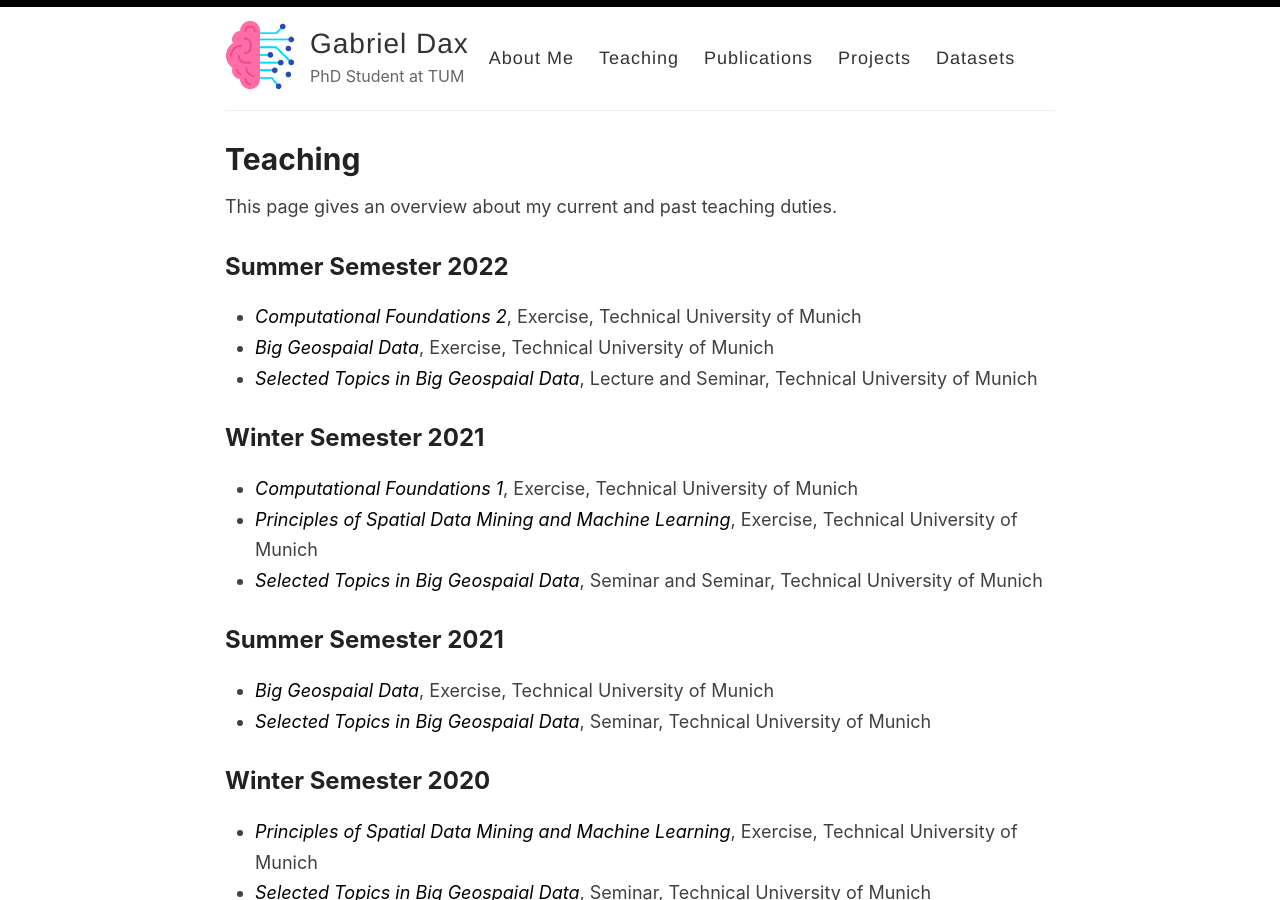
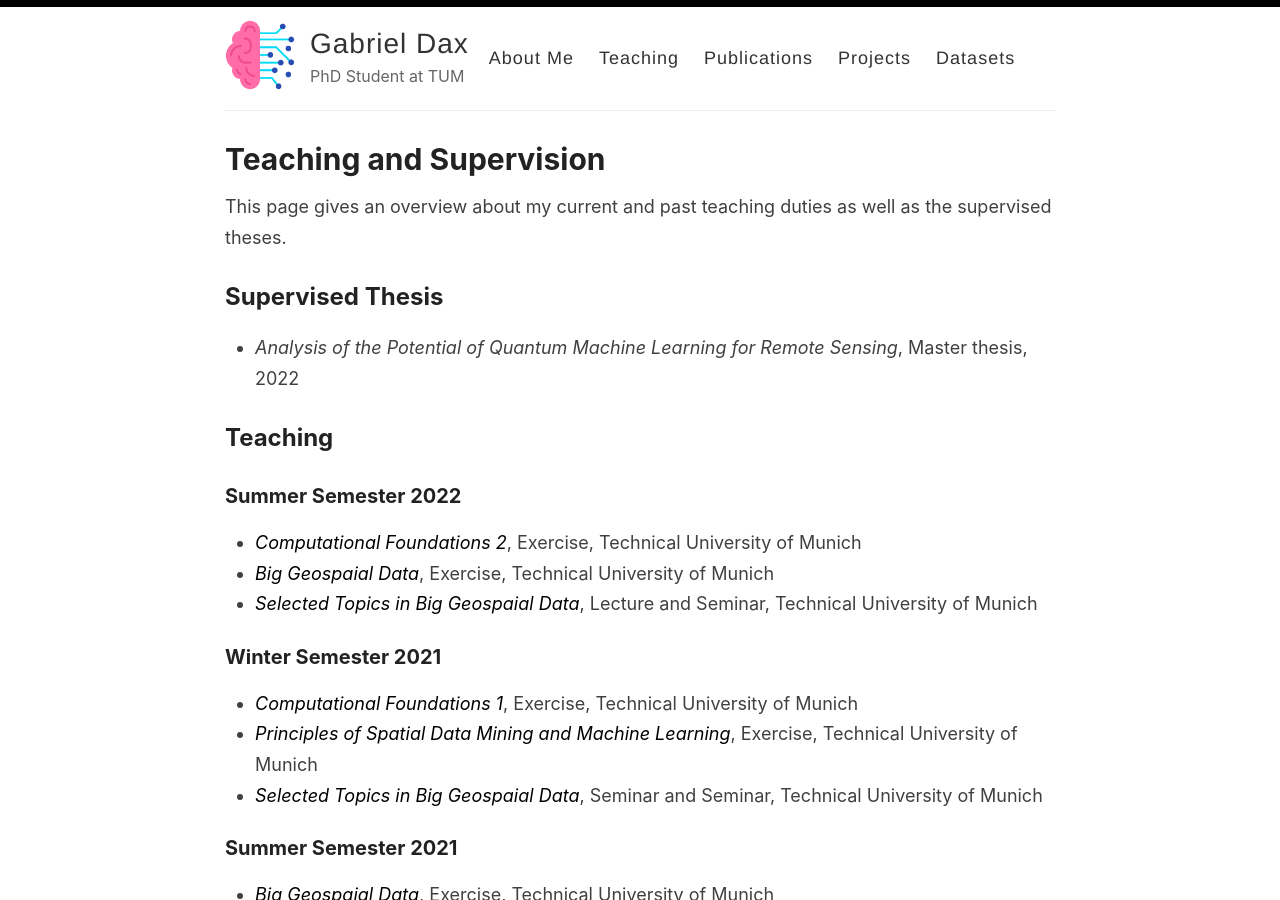
Before and after one commit to g4br1el/g4br1el.github.io, a Jekyll site: the page built from _pages/teaching.md, in a window 1280 px wide and 900 px high. Built offline with Jekyll 4.4.1, drawn with Linux system fonts in a browser that asks for light colours.

Commit message:
Updated teaching section, this closes #8

```diff
--- a/_pages/teaching.md
+++ b/_pages/teaching.md
@@ -1,6 +1,6 @@
 ---
 layout: page
-title: Teaching
+title: Teaching and Supervision
 permalink: /teaching/
 ---
 
@@ -10,29 +10,33 @@ color: black
 }
 </style>
 
-This page gives an overview about my current and past teaching duties.
+This page gives an overview about my current and past teaching duties as well as the supervised theses.
 
-## Summer Semester 2022
+## Supervised Thesis
+* *Analysis of the Potential of Quantum Machine Learning for Remote Sensing*, Master thesis, 2022
+
+## Teaching
+### Summer Semester 2022
 * [*Computational Foundations 2*](https://campus.tum.de/tumonline/pl/ui/$ctx/WBMODHB.wbShowMHBReadOnly?pKnotenNr=2663331&pOrgNr=51837){:class="module_tum"}, Exercise, Technical University of Munich
 * [*Big Geospaial Data*](https://campus.tum.de/tumonline/pl/ui/$ctx/WBMODHB.wbShowMHBReadOnly?pKnotenNr=1845647&pOrgNr=51837){:class="module_tum"}, Exercise, Technical University of Munich
 * [*Selected Topics in Big Geospaial Data*](https://campus.tum.de/tumonline/pl/ui/$ctx/WBMODHB.wbShowMHBReadOnly?pKnotenNr=2654853&pOrgNr=51837){:class="module_tum"}, Lecture and Seminar, Technical University of Munich
 
-## Winter Semester 2021
+### Winter Semester 2021
 * [*Computational Foundations 1*](https://campus.tum.de/tumonline/pl/ui/$ctx/WBMODHB.wbShowMHBReadOnly?pKnotenNr=2663301&pOrgNr=51837){:class="module_tum"}, Exercise, Technical University of Munich
 * [*Principles of Spatial Data Mining and Machine Learning*](https://campus.tum.de/tumonline/pl/ui/$ctx/WBMODHB.wbShowMHBReadOnly?pKnotenNr=2654857&pOrgNr=51837){:class="module_tum"}, Exercise, Technical University of Munich
 * [*Selected Topics in Big Geospaial Data*](https://campus.tum.de/tumonline/pl/ui/$ctx/WBMODHB.wbShowMHBReadOnly?pKnotenNr=2654853&pOrgNr=51837){:class="module_tum"}, Seminar and Seminar, Technical University of Munich
 
-## Summer Semester 2021
+### Summer Semester 2021
 * [*Big Geospaial Data*](https://campus.tum.de/tumonline/pl/ui/$ctx/WBMODHB.wbShowMHBReadOnly?pKnotenNr=1845647&pOrgNr=51837){:class="module_tum"}, Exercise, Technical University of Munich
 * [*Selected Topics in Big Geospaial Data*](https://campus.tum.de/tumonline/pl/ui/$ctx/WBMODHB.wbShowMHBReadOnly?pKnotenNr=2654853&pOrgNr=51837){:class="module_tum"}, Seminar, Technical University of Munich
 
-## Winter Semester 2020
+### Winter Semester 2020
 * [*Principles of Spatial Data Mining and Machine Learning*](https://campus.tum.de/tumonline/pl/ui/$ctx/WBMODHB.wbShowMHBReadOnly?pKnotenNr=2654857&pOrgNr=51837){:class="module_tum"}, Exercise, Technical University of Munich
 * [*Selected Topics in Big Geospaial Data*](https://campus.tum.de/tumonline/pl/ui/$ctx/WBMODHB.wbShowMHBReadOnly?pKnotenNr=2654853&pOrgNr=51837){:class="module_tum"}, Seminar, Technical University of Munich
 
-## Spring Term 2020
+### Spring Term 2020
 * *Grundzüge der Geoinformatik* (Principles of Geoinformatics), Exercise, Bundeswehr University Munich
 
-## Winter Term 2020
+### Winter Term 2020
 * Big Geospatial Data, Exercise, Bundeswehr University Munich
 * Spatial Data Science and Moving Objects, Exercise, Bundeswehr University Munich
```
